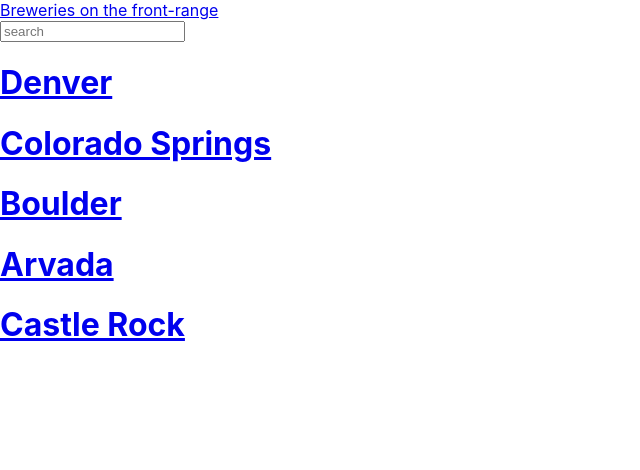
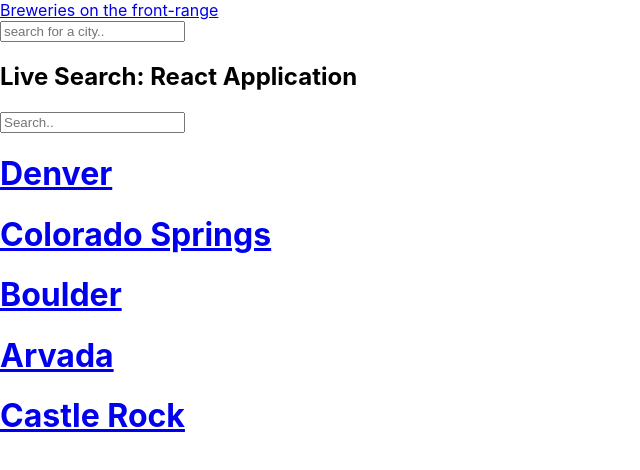
Before and after one commit to hrocco25/seir-project-two, a React (Create React App) app in the folder breweries/: page / in a window 1280 px wide. Shown: the top 470 px of the page, without its empty margins (0-640 px from the left). Built offline with nearby package versions, Linux system fonts and the light colour scheme.

Commit message:
search console log data

```diff
--- a/breweries/src/App.js
+++ b/breweries/src/App.js
@@ -9,6 +9,7 @@ import Springs from './components/cities/springs'
 import Boulder from './components/cities/boulder'
 import Arvada from './components/cities/arvada'
 import Castle from './components/cities/castle'
+import Search from './search'
 
 
 class App extends Component{
@@ -22,13 +23,13 @@ class App extends Component{
               <Header />
             </Link>
 
+          </nav>
+          <Form />
 
-          </nav>
-
-          {/* <Castle /> */}
+          <Search />
 
           <main>
-            <Form />
+            {/* <Form /> */}
             <Route exact path='/' render={props=> <Main {...props} />}/>
             <Route path='/Boulder' render={props=> <Boulder {...props} />}/>
             <Route path='/Denver' render={props=> <Denver {...props} />}/>
--- a/breweries/src/components/form.js
+++ b/breweries/src/components/form.js
@@ -4,8 +4,8 @@ class Form extends Component {
     constructor(props) {
       super(props);
       this.state =  {
-
-        city: ''
+        query: null,
+        city: '',
     }
   }
     searchHandler = (e) =>{
@@ -13,20 +13,30 @@ class Form extends Component {
       console.log('e.target.value', e.target.value)
       this.setState( {city: e.target.value} )
     }
+    // search = city =>{
+    //   const urlCity=
+    //   const url = `https://api.openbrewerydb.org/breweries?by_city=${city}`
+
+    //   fetch(url)
+    //   .then(results =>results.json)
+    //   .then(data =>{
+    //     console.log('testing', data)
+    //   })
+    // }
+
     render () {
+
+      console.log('city state-', this.state.city)
 
       return (
         <div>
-
-
           <form>
             <input
             type='text'
-            placeholder = 'search'
+            placeholder = 'search for a city..'
             onChange={this.searchHandler}
             ></input>
           </form>
-
         </div>
       )
     }
--- /dev/null
+++ b/breweries/src/search.js
@@ -0,0 +1,78 @@
+import React, { Component } from 'react';
+import axios from 'axios'
+
+class Search extends Component {
+
+    constructor( props ){
+        super( props )
+        this.state= {
+            query: '',
+            results: {},
+            loading: false,
+            message: '',
+        }
+
+        this.cancel= ''
+    }
+
+    fetchSearchResults = ( query ) => {
+        const searchUrl= `https://api.openbrewerydb.org/breweries?by_city=${query}`
+
+        if (this.cancel ) {
+            this.cancel.cancel()
+        }
+
+        this.cancel =axios.CancelToken.source()
+
+        axios.get( searchUrl, {
+            cancelToken: this.cancel.token
+        } )
+            .then( res => {
+                // const resultNotFoundMessage = ! res.data.hits.length
+                console.log(res)
+            })
+            .catch( error => {
+                if( axios.isCancel(error) || error){
+                    this.setState( {
+                        loading: false,
+                        message: 'Failed to fetch the data, please check the network'
+                    })
+                }
+            })
+
+    }
+
+    handleOnInputChange = (e) => {
+        // e.preventDefault()
+        const query = e.target.value
+        this.setState ( { query : query , loading: true, message: "" }, () =>{
+            this.fetchSearchResults( query )
+        } )
+        console.log(query)
+
+    }
+
+    render(){
+
+        const { query } = this.state
+        console.log(this.state)
+        return (
+            <div className="container">
+                <h2 className="heading">Live Search: React Application</h2>
+                <label className="search-label" htmlFor="search-input">
+                    <input
+                        type="text"
+                        name= "query"
+                        value= {query}
+                        id="search-input"
+                        placeholder='Search..'
+                        onChange={this.handleOnInputChange}
+                    />
+
+                </label>
+            </div>
+        )
+    }
+}
+
+export default Search
```
Also changed, not shown: breweries/src/function.js (added, +11 -0 lines).
